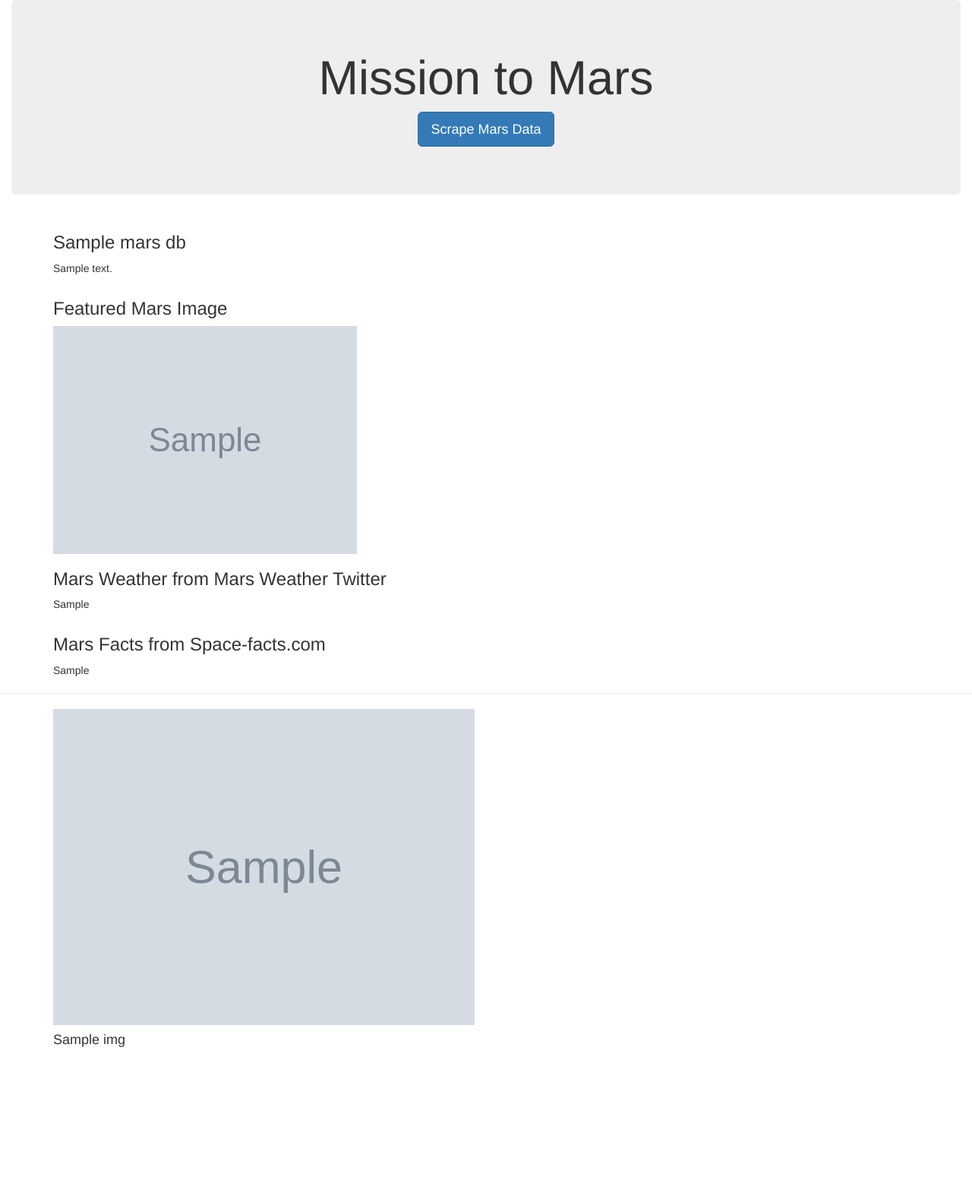
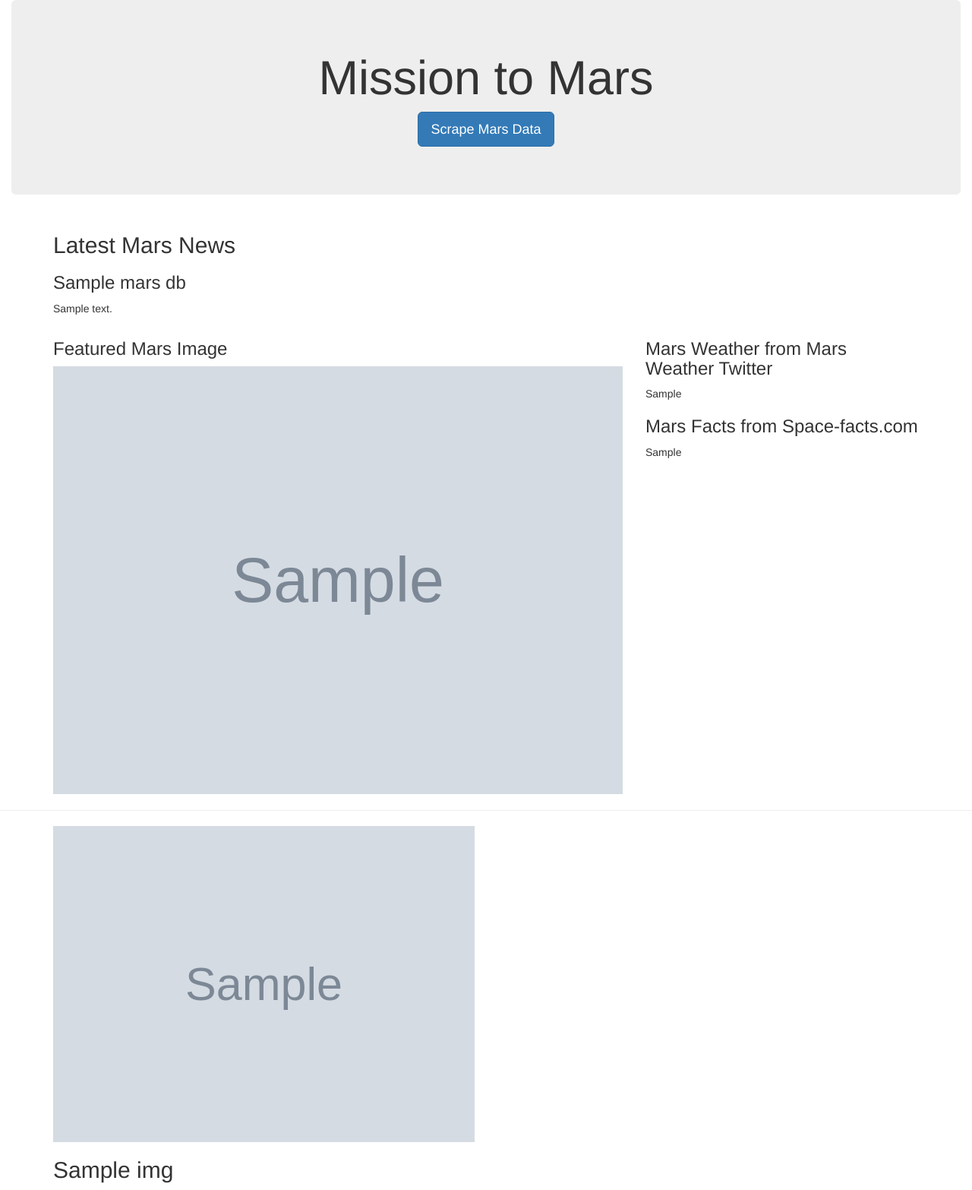
Before and after one commit to bendgame/eric_kleppen_hw12, a Flask app: page / in a window 1280 px wide. Shown: the whole page at 76% size. Before the commit the page ends 1378 px from the top, so only its background shows below. Run offline with Flask 2, Linux system fonts and the light colour scheme; grey boxes marked "Sample" are stand-in pictures; a database or web service that is not in the repository returns one stand-in record (values such as "Sample title"); some libraries are stand-ins or nearby versions.

Commit message:
final uploads

```diff
--- a/app.py
+++ b/app.py
@@ -6,7 +6,7 @@ import mars_scraper
 app = Flask(__name__)
 
 # Use PyMongo to establish Mongo connection
-#mongo = PyMongo(app, uri="mongodb://localhost:27017/mars_app)
+
 app.config["MONGO_URI"] = "mongodb://localhost:27017/mars_db"
 mongo = PyMongo(app)
 
@@ -18,7 +18,7 @@ def home():
     mars_db = mongo.db.mars_db.find_one()
 
     # Return template and data
-    return render_template("index.html", mars_db = mars_db)
+    return render_template("index.html", mars_db_insert = mars_db)
 
 
 # Route that will trigger the scrape function
@@ -42,7 +42,7 @@ def scrape():
     mongo.db.mars_db.update({}, mars_data, upsert=True)
 
 
-    # Redirect back to home page
+    #Redirect
     return redirect("/",code=302)
 
 
--- a/mars_scraper.py
+++ b/mars_scraper.py
@@ -3,6 +3,12 @@ from splinter.exceptions import ElementDoesNotExist
 from bs4 import BeautifulSoup
 import time
 import pandas as pd
+
+
+# def init_browser():
+
+#     executable_path = {'executable_path': 'C:/chromedrv/chromedriver.exe'}
+#     browser = Browser('chrome', **executable_path, headless=True)
 
 
 
--- a/templates/index.html
+++ b/templates/index.html
@@ -21,27 +21,31 @@
 <div class="container">
   <div class="row">
     <div class="col-sm-12 col-md-6">
-      <h3>{{mars_db.news_title}}</h3>
-      <p>{{mars_db.news_description}}</p>
+      <h2>Latest Mars News</h2>
+      <h3>{{mars_db_insert.news_title}}</h3>
+      <p>{{mars_db_insert.news_description}}</p>
     </div>
   </div>
 </div>
 
 <div class="container">
   <div class="row">
-  <div class="col-sm-12 col-md-6">
+  <div class="col-sm-12 col-md-8">
   <h3>Featured Mars Image</h3>
-  <img src = "{{mars_db.featured_image_url}}">
+  <img src = "{{mars_db_insert.featured_image_url}}" style="width:100%">
   </div>
-  </div>
-</div>
 
 
-<div class="container">
-<div class="row">
-<div class="col-sm-12 col-md-6">
+
+
+<div class="col-sm-12 col-md-4">
 <h3>Mars Weather from Mars Weather Twitter</h3>
-<p>{{mars_db.weather_tweet}}</p>
+<p>{{mars_db_insert.weather_tweet}}</p>
+
+<h3>Mars Facts from Space-facts.com</h3>
+
+{{mars_db_insert.mars_facts|safe}}
+
 </div>
 </div>
 </div>
@@ -49,9 +53,7 @@
   <div class="container">
 <div class="row">
     <div class="col-sm-12 col-md-6">
-  <h3>Mars Facts from Space-facts.com</h3>
 
-  {{mars_db.mars_facts|safe}}
 </div>
 </div>
 </div>
@@ -59,11 +61,11 @@
 <hr>
   <div class="container">
   <div class="row">
-      {% for img in mars_db.hemis %}
+      {% for img in mars_db_insert.hemis %}
     <div class="col-sm-12 col-md-6">
 
           <img src="{{ img.img_url }}" alt="..." style="width:100%">
-          <h4>{{img.title }}</h4>
+          <h2>{{img.title }}</h2>
 
     </div>
     {% endfor %}
```
